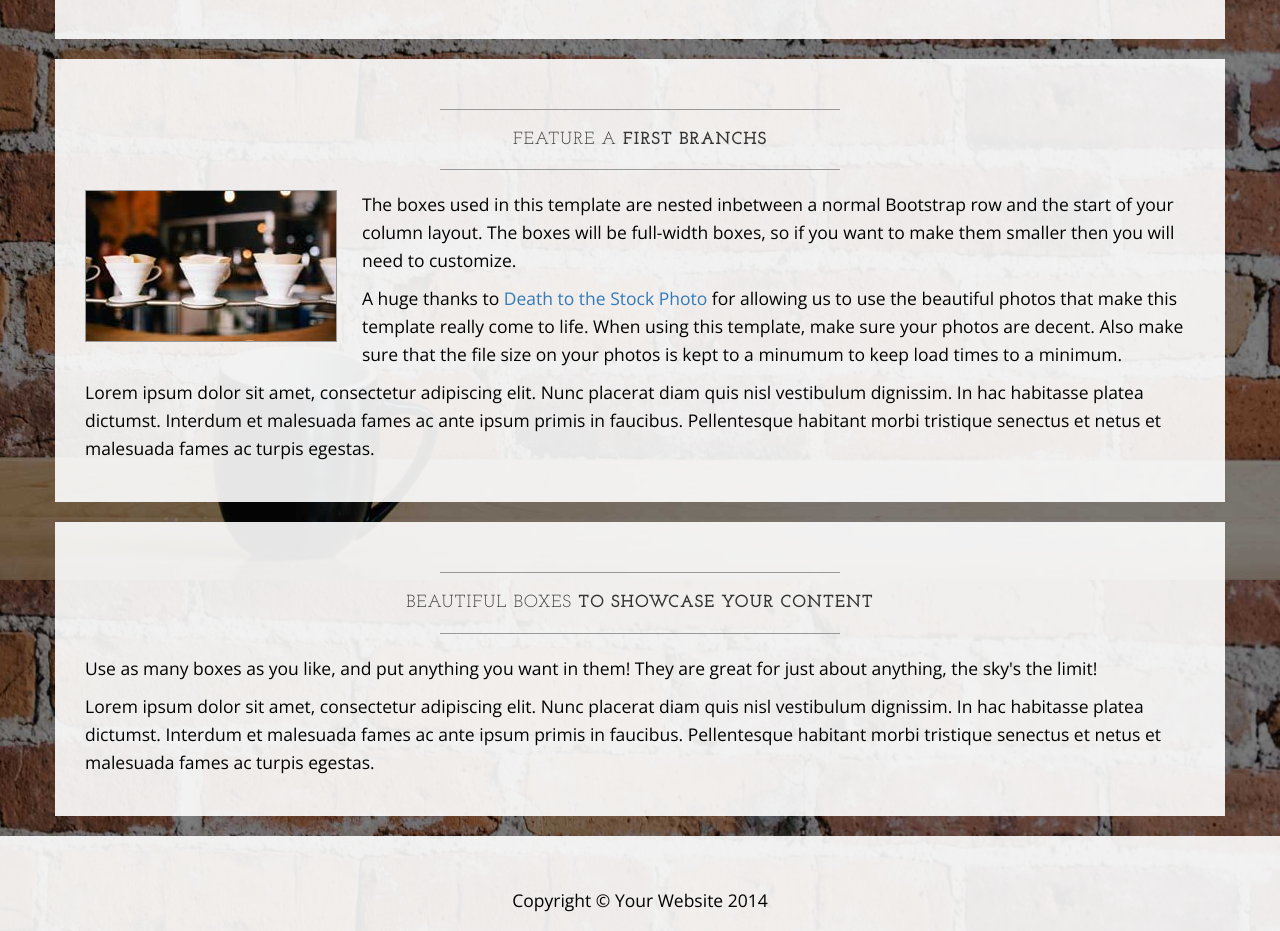
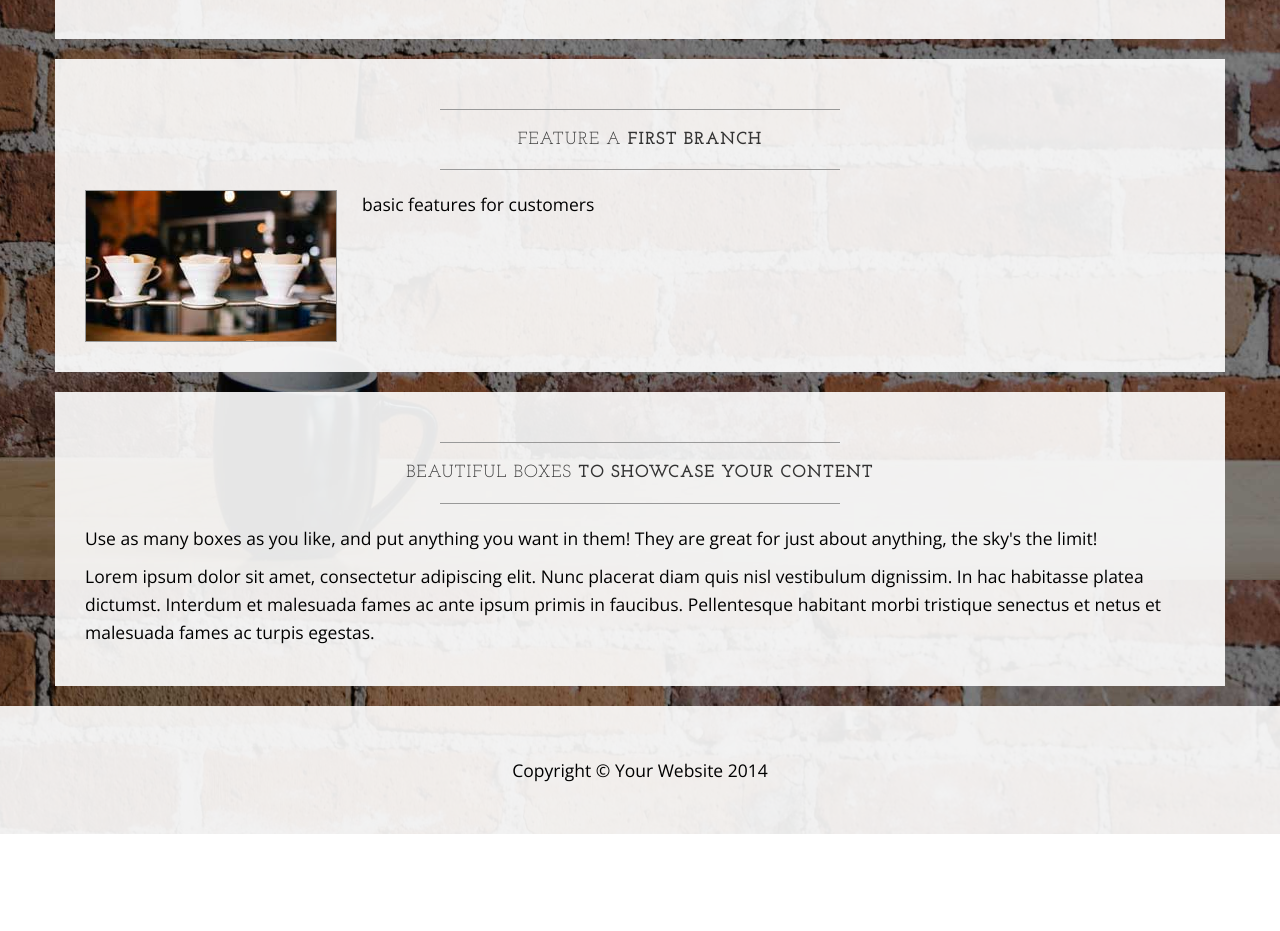
Before and after one commit to glovercase/learnablegitcourse, a plain HTML site: page index.html in a window 1280 px wide. Shown: the part 1020-1951 px from the top of the page. After the commit the page ends 1854 px from the top, so only its background shows below. Drawn offline with nearby package versions, Linux system fonts and the light colour scheme.

Commit message:
edited paragragh

```diff
--- a/index.html
+++ b/index.html
@@ -124,14 +124,12 @@
                 <div class="col-lg-12">
                     <hr>
                     <h2 class="intro-text text-center">Feature A
-                        <strong>First BranchS</strong>
+                        <strong>First Branch</strong>
                     </h2>
                     <hr>
                     <img class="img-responsive img-border img-left" src="img/intro-pic.jpg" alt="">
                     <hr class="visible-xs">
-                    <p>The boxes used in this template are nested inbetween a normal Bootstrap row and the start of your column layout. The boxes will be full-width boxes, so if you want to make them smaller then you will need to customize.</p>
-                    <p>A huge thanks to <a href="http://join.deathtothestockphoto.com/" target="_blank">Death to the Stock Photo</a> for allowing us to use the beautiful photos that make this template really come to life. When using this template, make sure your photos are decent. Also make sure that the file size on your photos is kept to a minumum to keep load times to a minimum.</p>
-                    <p>Lorem ipsum dolor sit amet, consectetur adipiscing elit. Nunc placerat diam quis nisl vestibulum dignissim. In hac habitasse platea dictumst. Interdum et malesuada fames ac ante ipsum primis in faucibus. Pellentesque habitant morbi tristique senectus et netus et malesuada fames ac turpis egestas.</p>
+                    <p>basic features for customers </p>
                 </div>
             </div>
         </div>
```
